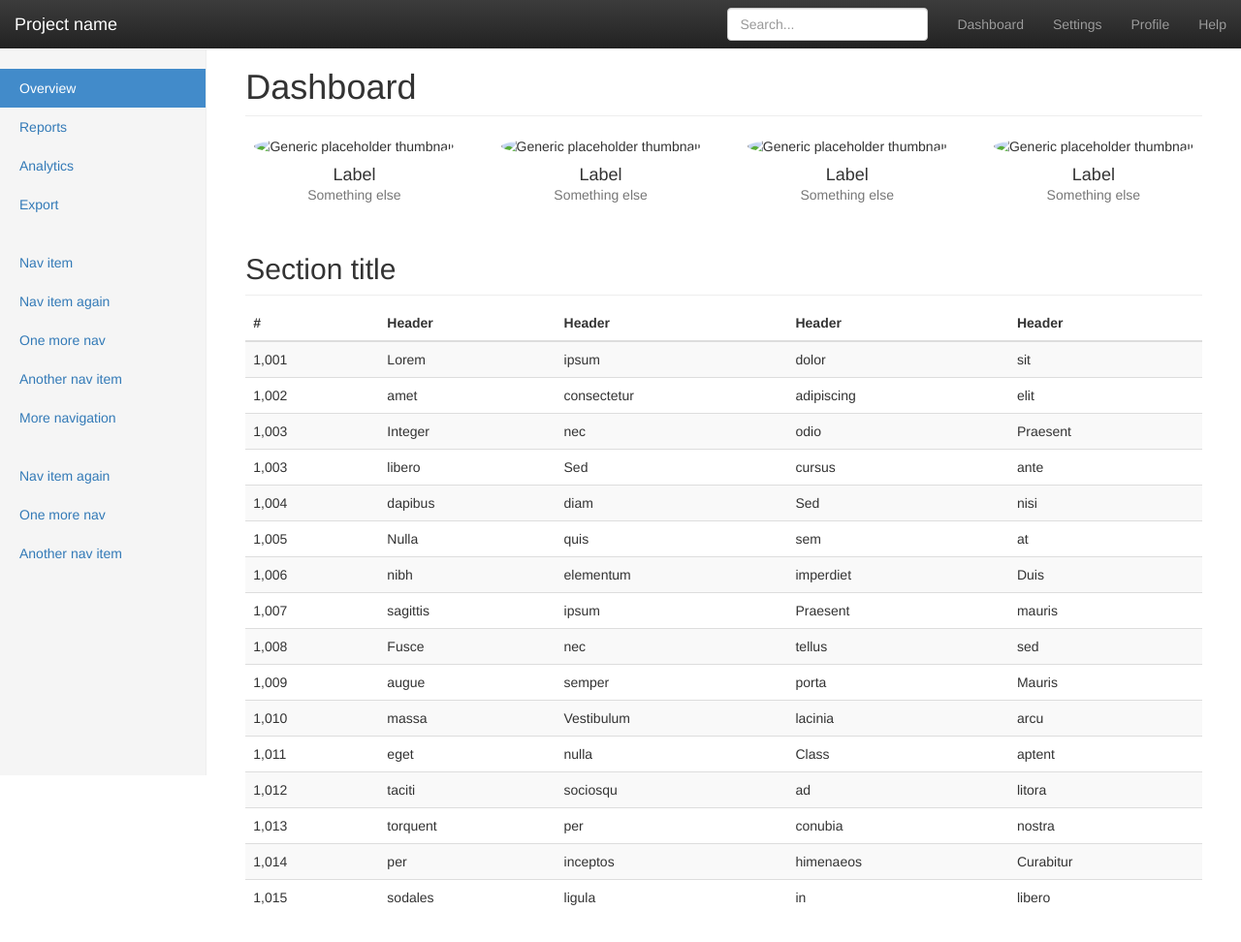
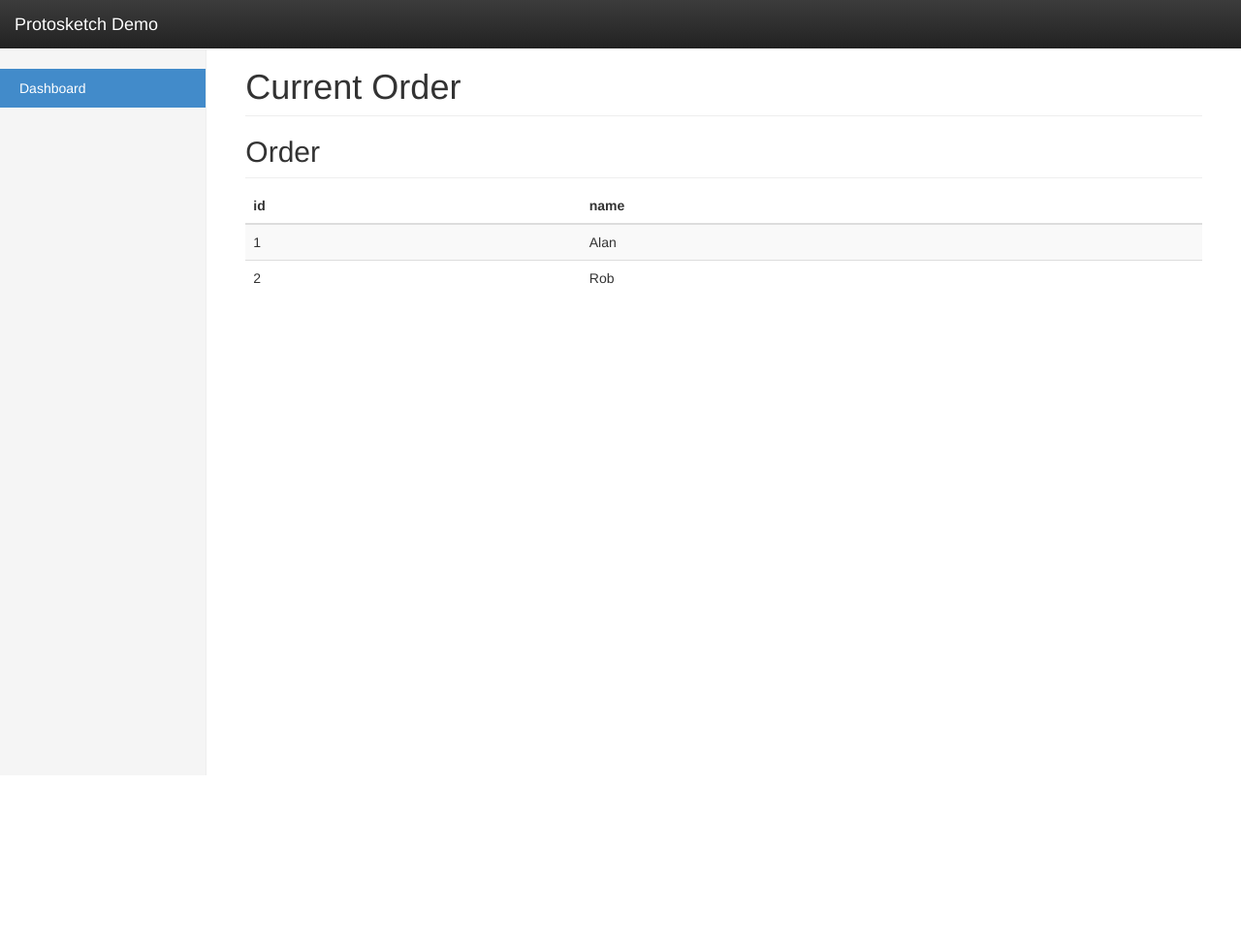
Before and after one commit to 18F/protosketch-demo, a plain HTML site: page index.html in a window 1280 px wide. Shown: the whole page at 97% size. After the commit the page ends 800 px from the top, so only its background shows below. Drawn offline with nearby package versions, Linux system fonts and the light colour scheme.

Commit message:
Add underscore and render arbitrary tabular data into a table.

```diff
--- /dev/null
+++ b/app.js
@@ -0,0 +1,35 @@
+var data = [
+  {id: 1, name: "Alan"},
+  {id: 2, name: "Rob"}
+];
+
+// inspired by: http://jsfiddle.net/mjaric/sEwM6/
+var drawRow = function(rowData, div) {
+  var row = $("<tr />")
+  $(div).append(row);
+  var keys = _.keys(rowData);
+  _.each(keys, function(key) {
+    console.log(key);
+    row.append($("<td>" + rowData[key] + "</td>"));
+  });
+};
+
+var drawTableHeaders = function(values, div) {
+  var thead = $("thead > tr");
+  _.each(values, function(value) {
+    thead.append("<th>" + value + "</th>");
+  });
+};
+
+// inspired by: http://jsfiddle.net/mjaric/sEwM6/
+var drawTable = function(data, div) {
+  drawTableHeaders(_.keys(data[0]), div);
+  for (var i = 0; i < data.length; i++) {
+    drawRow(data[i], div);
+  }
+};
+
+
+$(document).ready(function() {
+  drawTable(data, "#current_order");
+});
--- a/index.html
+++ b/index.html
@@ -6,7 +6,11 @@
     <meta name="viewport" content="width=device-width, initial-scale=1">
     <title>Protosketch Demo</title>
 
+    <script src="https://cdnjs.cloudflare.com/ajax/libs/underscore.js/1.8.2/underscore-min.js"></script>
+
     <script src="https://ajax.googleapis.com/ajax/libs/jquery/2.1.3/jquery.min.js"></script>
+
+    <script src="app.js"></script>
 
     <link rel="stylesheet" href="https://maxcdn.bootstrapcdn.com/bootstrap/3.3.2/css/bootstrap.min.css">
 
@@ -39,18 +43,18 @@
             <span class="icon-bar"></span>
             <span class="icon-bar"></span>
           </button>
-          <a class="navbar-brand" href="#">Project name</a>
+          <a class="navbar-brand" href="#">Protosketch Demo</a>
         </div>
         <div id="navbar" class="navbar-collapse collapse">
-          <ul class="nav navbar-nav navbar-right">
+          <!--<ul class="nav navbar-nav navbar-right">
             <li><a href="#">Dashboard</a></li>
             <li><a href="#">Settings</a></li>
             <li><a href="#">Profile</a></li>
             <li><a href="#">Help</a></li>
-          </ul>
-          <form class="navbar-form navbar-right">
+          </ul>-->
+          <!--<form class="navbar-form navbar-right">
             <input type="text" class="form-control" placeholder="Search...">
-          </form>
+          </form>-->
         </div>
       </div>
     </nav>
@@ -59,175 +63,20 @@
       <div class="row">
         <div class="col-sm-3 col-md-2 sidebar">
           <ul class="nav nav-sidebar">
-            <li class="active"><a href="#">Overview <span class="sr-only">(current)</span></a></li>
-            <li><a href="#">Reports</a></li>
-            <li><a href="#">Analytics</a></li>
-            <li><a href="#">Export</a></li>
-          </ul>
-          <ul class="nav nav-sidebar">
-            <li><a href="">Nav item</a></li>
-            <li><a href="">Nav item again</a></li>
-            <li><a href="">One more nav</a></li>
-            <li><a href="">Another nav item</a></li>
-            <li><a href="">More navigation</a></li>
-          </ul>
-          <ul class="nav nav-sidebar">
-            <li><a href="">Nav item again</a></li>
-            <li><a href="">One more nav</a></li>
-            <li><a href="">Another nav item</a></li>
+            <li class="active"><a href="/">Dashboard<span class="sr-only">(current)</span></a></li>
           </ul>
         </div>
         <div class="col-sm-9 col-sm-offset-3 col-md-10 col-md-offset-2 main">
-          <h1 class="page-header">Dashboard</h1>
+          <h1 class="page-header">Current Order</h1>
 
-          <div class="row placeholders">
-            <div class="col-xs-6 col-sm-3 placeholder">
-              <img data-src="holder.js/200x200/auto/sky" class="img-responsive" alt="Generic placeholder thumbnail">
-              <h4>Label</h4>
-              <span class="text-muted">Something else</span>
-            </div>
-            <div class="col-xs-6 col-sm-3 placeholder">
-              <img data-src="holder.js/200x200/auto/vine" class="img-responsive" alt="Generic placeholder thumbnail">
-              <h4>Label</h4>
-              <span class="text-muted">Something else</span>
-            </div>
-            <div class="col-xs-6 col-sm-3 placeholder">
-              <img data-src="holder.js/200x200/auto/sky" class="img-responsive" alt="Generic placeholder thumbnail">
-              <h4>Label</h4>
-              <span class="text-muted">Something else</span>
-            </div>
-            <div class="col-xs-6 col-sm-3 placeholder">
-              <img data-src="holder.js/200x200/auto/vine" class="img-responsive" alt="Generic placeholder thumbnail">
-              <h4>Label</h4>
-              <span class="text-muted">Something else</span>
-            </div>
-          </div>
-
-          <h2 class="sub-header">Section title</h2>
+          <h2 class="sub-header">Order</h2>
           <div class="table-responsive">
-            <table class="table table-striped">
+            <table class="table table-striped" id="current_order">
               <thead>
                 <tr>
-                  <th>#</th>
-                  <th>Header</th>
-                  <th>Header</th>
-                  <th>Header</th>
-                  <th>Header</th>
                 </tr>
               </thead>
               <tbody>
-                <tr>
-                  <td>1,001</td>
-                  <td>Lorem</td>
-                  <td>ipsum</td>
-                  <td>dolor</td>
-                  <td>sit</td>
-                </tr>
-                <tr>
-                  <td>1,002</td>
-                  <td>amet</td>
-                  <td>consectetur</td>
-                  <td>adipiscing</td>
-                  <td>elit</td>
-                </tr>
-                <tr>
-                  <td>1,003</td>
-                  <td>Integer</td>
-                  <td>nec</td>
-                  <td>odio</td>
-                  <td>Praesent</td>
-                </tr>
-                <tr>
-                  <td>1,003</td>
-                  <td>libero</td>
-                  <td>Sed</td>
-                  <td>cursus</td>
-                  <td>ante</td>
-                </tr>
-                <tr>
-                  <td>1,004</td>
-                  <td>dapibus</td>
-                  <td>diam</td>
-                  <td>Sed</td>
-                  <td>nisi</td>
-                </tr>
-                <tr>
-                  <td>1,005</td>
-                  <td>Nulla</td>
-                  <td>quis</td>
-                  <td>sem</td>
-                  <td>at</td>
-                </tr>
-                <tr>
-                  <td>1,006</td>
-                  <td>nibh</td>
-                  <td>elementum</td>
-                  <td>imperdiet</td>
-                  <td>Duis</td>
-                </tr>
-                <tr>
-                  <td>1,007</td>
-                  <td>sagittis</td>
-                  <td>ipsum</td>
-                  <td>Praesent</td>
-                  <td>mauris</td>
-                </tr>
-                <tr>
-                  <td>1,008</td>
-                  <td>Fusce</td>
-                  <td>nec</td>
-                  <td>tellus</td>
-                  <td>sed</td>
-                </tr>
-                <tr>
-                  <td>1,009</td>
-                  <td>augue</td>
-                  <td>semper</td>
-                  <td>porta</td>
-                  <td>Mauris</td>
-                </tr>
-                <tr>
-                  <td>1,010</td>
-                  <td>massa</td>
-                  <td>Vestibulum</td>
-                  <td>lacinia</td>
-                  <td>arcu</td>
-                </tr>
-                <tr>
-                  <td>1,011</td>
-                  <td>eget</td>
-                  <td>nulla</td>
-                  <td>Class</td>
-                  <td>aptent</td>
-                </tr>
-                <tr>
-                  <td>1,012</td>
-                  <td>taciti</td>
-                  <td>sociosqu</td>
-                  <td>ad</td>
-                  <td>litora</td>
-                </tr>
-                <tr>
-                  <td>1,013</td>
-                  <td>torquent</td>
-                  <td>per</td>
-                  <td>conubia</td>
-                  <td>nostra</td>
-                </tr>
-                <tr>
-                  <td>1,014</td>
-                  <td>per</td>
-                  <td>inceptos</td>
-                  <td>himenaeos</td>
-                  <td>Curabitur</td>
-                </tr>
-                <tr>
-                  <td>1,015</td>
-                  <td>sodales</td>
-                  <td>ligula</td>
-                  <td>in</td>
-                  <td>libero</td>
-                </tr>
               </tbody>
             </table>
           </div>
```
